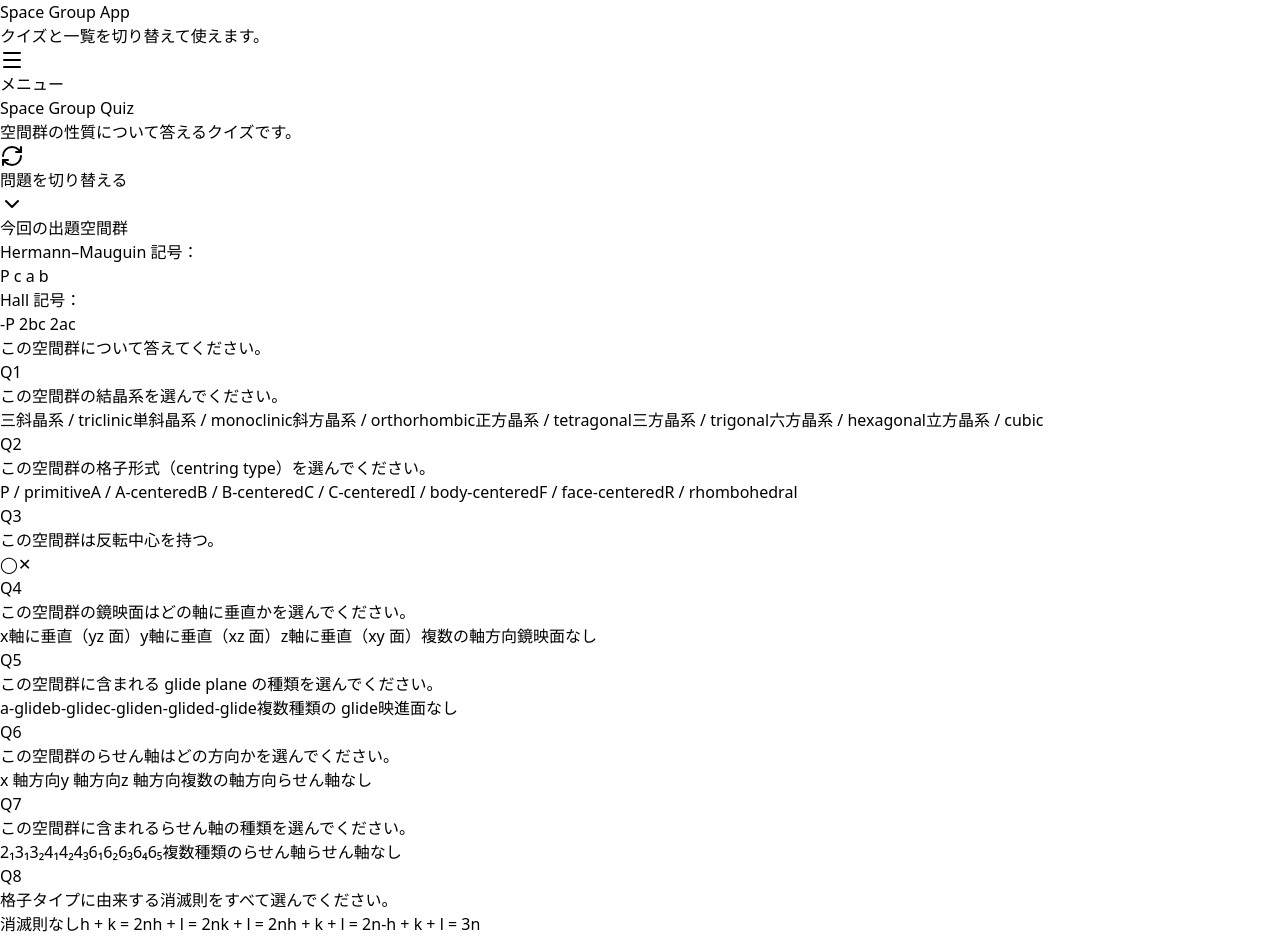
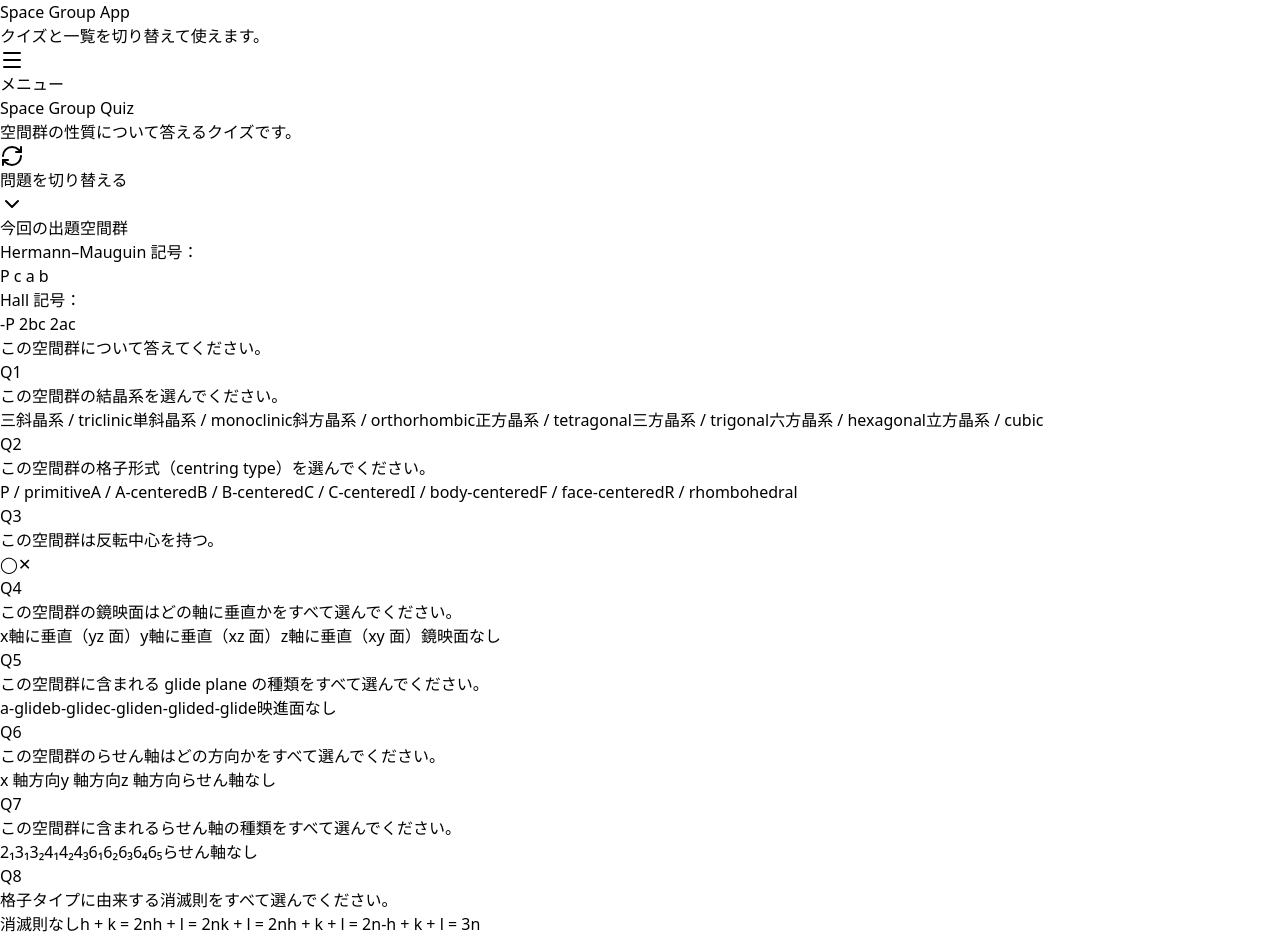
Before and after one commit to 3He-NSF/SpaceGroup, a React (Vite) app: page / in a window 1280 px wide. Shown: the top 940 px of the page. Built offline with nearby package versions, Linux system fonts and the light colour scheme.

Commit message:
modified

```diff
--- a/src/App.tsx
+++ b/src/App.tsx
@@ -108,7 +108,6 @@ const MIRROR_PLANE_CHOICES = [
   { value: "x", label: "x軸に垂直（yz 面）" },
   { value: "y", label: "y軸に垂直（xz 面）" },
   { value: "z", label: "z軸に垂直（xy 面）" },
-  { value: "multiple", label: "複数の軸方向" },
   { value: "none", label: "鏡映面なし" },
 ] as const;
 
@@ -118,7 +117,6 @@ const GLIDE_PLANE_CHOICES = [
   { value: "c", label: "c-glide" },
   { value: "n", label: "n-glide" },
   { value: "d", label: "d-glide" },
-  { value: "multiple", label: "複数種類の glide" },
   { value: "none", label: "映進面なし" },
 ] as const;
 
@@ -126,7 +124,6 @@ const SCREW_AXIS_CHOICES = [
   { value: "x", label: "x 軸方向" },
   { value: "y", label: "y 軸方向" },
   { value: "z", label: "z 軸方向" },
-  { value: "multiple", label: "複数の軸方向" },
   { value: "none", label: "らせん軸なし" },
 ] as const;
 
@@ -143,7 +140,6 @@ const SCREW_TYPE_CHOICES = [
   { value: "63", label: "6₃" },
   { value: "64", label: "6₄" },
   { value: "65", label: "6₅" },
-  { value: "multiple", label: "複数種類のらせん軸" },
   { value: "none", label: "らせん軸なし" },
 ] as const;
 
@@ -340,7 +336,8 @@ function analyzePlaneLikeOperation(op: string): PlaneOperationAnalysis | null {
   return null;
 }
 
-function detectMirrorPlaneType(entry: SpacegroupEntry): "x" | "y" | "z" | "multiple" | "none" {
+
+function detectMirrorPlaneAxes(entry: SpacegroupEntry): string[] {
   const axes = new Set<Axis>();
   for (const op of entry.operations_xyz) {
     const analysis = analyzePlaneLikeOperation(op);
@@ -348,12 +345,11 @@ function detectMirrorPlaneType(entry: SpacegroupEntry): "x" | "y" | "z" | "multi
       axes.add(analysis.normalAxis);
     }
   }
-  if (axes.size === 0) return "none";
-  if (axes.size >= 2) return "multiple";
-  return Array.from(axes)[0];
-}
-
-function detectGlidePlaneType(entry: SpacegroupEntry): "a" | "b" | "c" | "n" | "d" | "multiple" | "none" {
+  return axes.size === 0 ? ["none"] : Array.from(axes).sort();
+}
+
+
+function detectGlidePlaneTypes(entry: SpacegroupEntry): string[] {
   const glideTypes = new Set<"a" | "b" | "c" | "n" | "d">();
   for (const op of entry.operations_xyz) {
     const analysis = analyzePlaneLikeOperation(op);
@@ -361,9 +357,7 @@ function detectGlidePlaneType(entry: SpacegroupEntry): "a" | "b" | "c" | "n" | "
       glideTypes.add(analysis.glideType);
     }
   }
-  if (glideTypes.size === 0) return "none";
-  if (glideTypes.size >= 2) return "multiple";
-  return Array.from(glideTypes)[0];
+  return glideTypes.size === 0 ? ["none"] : Array.from(glideTypes).sort();
 }
 
 function analyzeScrewLikeOperation(op: string): ScrewOperationAnalysis | null {
@@ -470,7 +464,8 @@ function analyzeScrewLikeOperation(op: string): ScrewOperationAnalysis | null {
 
   return null;
 }
-function detectScrewType(entry: SpacegroupEntry): "21" | "31" | "32" | "41" | "42" | "43" | "61" | "62" | "63" | "64" | "65" | "multiple" | "none" {
+
+function detectScrewTypes(entry: SpacegroupEntry): string[] {
   const types = new Set<ScrewOperationAnalysis["screwType"]>();
   for (const op of entry.operations_xyz) {
     const analysis = analyzeScrewLikeOperation(op);
@@ -478,12 +473,11 @@ function detectScrewType(entry: SpacegroupEntry): "21" | "31" | "32" | "41" | "4
       types.add(analysis.screwType);
     }
   }
-  if (types.size === 0) return "none";
-  if (types.size >= 2) return "multiple";
-  return Array.from(types)[0];
-}
-
-function detectScrewAxisType(entry: SpacegroupEntry): "x" | "y" | "z" | "multiple" | "none" {
+  return types.size === 0 ? ["none"] : Array.from(types).sort();
+}
+
+
+function detectScrewAxisTypes(entry: SpacegroupEntry): string[] {
   const axes = new Set<Axis>();
   for (const op of entry.operations_xyz) {
     const analysis = analyzeScrewLikeOperation(op);
@@ -491,9 +485,7 @@ function detectScrewAxisType(entry: SpacegroupEntry): "x" | "y" | "z" | "multipl
       axes.add(analysis.axis);
     }
   }
-  if (axes.size === 0) return "none";
-  if (axes.size >= 2) return "multiple";
-  return Array.from(axes)[0];
+  return axes.size === 0 ? ["none"] : Array.from(axes).sort();
 }
 
 
@@ -983,27 +975,31 @@ function makeQuiz(entry: SpacegroupEntry): Statement[] {
     },
     {
       id: "mirror",
-      text: "この空間群の鏡映面はどの軸に垂直かを選んでください。",
-      answer: detectMirrorPlaneType(entry),
+      text: "この空間群の鏡映面はどの軸に垂直かをすべて選んでください。",
+      answer: detectMirrorPlaneAxes(entry),
       choices: MIRROR_PLANE_CHOICES.map((choice) => ({ ...choice })),
+      multiSelect: true,
     },
     {
       id: "glide",
-      text: "この空間群に含まれる glide plane の種類を選んでください。",
-      answer: detectGlidePlaneType(entry),
+      text: "この空間群に含まれる glide plane の種類をすべて選んでください。",
+      answer: detectGlidePlaneTypes(entry),
       choices: GLIDE_PLANE_CHOICES.map((choice) => ({ ...choice })),
+      multiSelect: true,
     },
     {
       id: "screw",
-      text: "この空間群のらせん軸はどの方向かを選んでください。",
-      answer: detectScrewAxisType(entry),
+      text: "この空間群のらせん軸はどの方向かをすべて選んでください。",
+      answer: detectScrewAxisTypes(entry),
       choices: SCREW_AXIS_CHOICES.map((choice) => ({ ...choice })),
+      multiSelect: true,
     },
     {
       id: "screw-type",
-      text: "この空間群に含まれるらせん軸の種類を選んでください。",
-      answer: detectScrewType(entry),
+      text: "この空間群に含まれるらせん軸の種類をすべて選んでください。",
+      answer: detectScrewTypes(entry),
       choices: SCREW_TYPE_CHOICES.map((choice) => ({ ...choice })),
+      multiSelect: true,
     },
     {
       id: "centring-extinction",
@@ -1841,7 +1837,7 @@ export default function SpacegroupQuizApp() {
     const next: Record<string, AnswerValue | null> = {};
     for (const st of statements) {
       if (st.multiSelect) {
-        next[st.id] = [];
+        next[st.id] = st.choices?.some((choice) => choice.value === "none") ? ["none"] : [];
       } else if (st.choices?.some((choice) => choice.value === "none")) {
         next[st.id] = "none";
       } else {
@@ -1880,10 +1876,26 @@ export default function SpacegroupQuizApp() {
     if (statement.multiSelect && typeof value === "string") {
       setAnswers((prev) => {
         const current = Array.isArray(prev[statementId]) ? [...(prev[statementId] as string[])] : [];
-        const exists = current.includes(value);
+        const hasNoneChoice = statement.choices?.some((choice) => choice.value === "none");
+
+        if (value === "none") {
+          return {
+            ...prev,
+            [statementId]: ["none"],
+          };
+        }
+
+        let nextValues = current.filter((v) => v !== "none");
+        const exists = nextValues.includes(value);
+        nextValues = exists ? nextValues.filter((v) => v !== value) : [...nextValues, value];
+
+        if (nextValues.length === 0 && hasNoneChoice) {
+          nextValues = ["none"];
+        }
+
         return {
           ...prev,
-          [statementId]: exists ? current.filter((v) => v !== value) : [...current, value],
+          [statementId]: nextValues,
         };
       });
       return;
```
